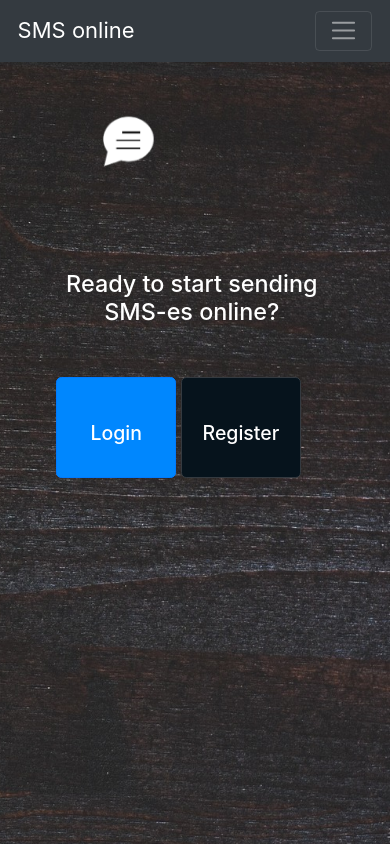
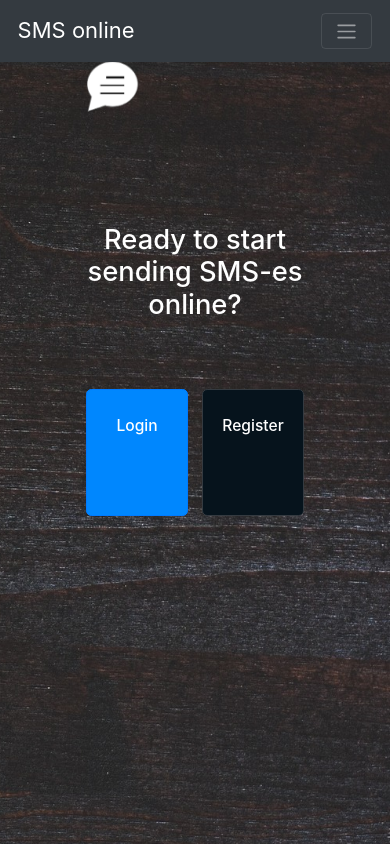
Before and after one commit to Stas1407/sms_online, a Django app: template templates/main/landing_page.html in a window 390 px wide. Run offline with Django 3.2, Linux system fonts and the light colour scheme; the template is opened without the code that fills it, so the values that code supplies are empty; some libraries are stand-ins or nearby versions.

Commit message:
landing page is now fully responsive

```diff
--- a/static/main/css/base.css
+++ b/static/main/css/base.css
@@ -7,12 +7,6 @@
   background-attachment: fixed;
   background-repeat: no-repeat;
   font-size: 110%;
-}
-
-@media (max-aspect-ratio: 16/9){
-  body, html{
-    background-image: url("../../backgrounds/mobile_bg.png");
-  }
 }
 
 #wrap {
--- a/static/main/css/landing_page.css
+++ b/static/main/css/landing_page.css
@@ -30,7 +30,6 @@
 }
 
 .custom{
-  height: 8vh;
   width: 20%;
   height: 120%;
   text-align: center;
@@ -49,97 +48,181 @@
     left: -5vh;
   }
   .content_div{
-    left: 25vh;
+    left: 15vh;
+  }
+}
+
+@media(max-width:1200px) and (min-height:900px){
+  .dymki{
+    top: 10vh;
+    left: -5vh;
   }
 }
 
 @media(max-width: 1200px) {
   .content_div{
     left: 15vh;
+    top: 30vh;
   }
 }
 
 @media(max-width: 800px) {
+  html, body{
+    background-image: url("../../backgrounds/mobile_bg.png");
+  }
+
   .content_div{
-    left: 6vh;
+    left: 0vh;
+    width: 100%;
     top: 30vh;
   }
 
   .custom{
+    width: 45%;
+  }
+
+  #main_text{
+    font-size: 6vw;
+  }
+
+  span{
     font-size: 3vw;
   }
 
-  #main_text{
-    font-size: 4vw;
+  .dymki{
+    left: -5vh;
+  }
+
+  .dymek5{
+    left: 100% !important;
   }
 }
 
-@media (max-aspect-ratio: 16/9){
+@media(max-width: 600px){
+  #main_text{
+    font-size: 7vw;
+  }
+}
+
+@media (pointer:none), (pointer:coarse) and (orientation: portrait){
+  body, html{
+    background-image: url("../../backgrounds/mobile_bg.png");
+    background-position: center;
+    background-attachment: fixed;
+    background-size: cover;
+    background-repeat: no-repeat;
+  }
+
   #main_text{
     font-size: 10vw;
   }
 
   .content_div{
-    position: relative;
-    display: block;
-    left: -3vh;
     top: 22vh;
-    margin: 0 auto;
+    left: 0;
+    width: 100%;
+  }
+
+  .col-md-12{
+    width: 100%;
+    padding: 0;
   }
 
   .custom{
-    width: 50%;
-    height: 7vh;
+    height: 9vh;
+    width: 45%;
   }
 
   span{
-    font-size: 5vw;
-  }
-
-  #login_bt{
-    position: absolute;
-    left: -5%;
-  }
-
-  #register_bt{
-    position: relative;
-    left: 30%;
+    font-size: 6vw;
   }
 
   .dymki{
+    top: -7vh;
+    left: -10vh;
+  }
+
+  .dymek5{
+    left: 100% !important;
+  }
+}
+
+@media (pointer:none), (pointer:coarse) and (orientation: landscape){
+  body, html{
+    background-image: url("../../backgrounds/mobile_bg.png");
+    background-repeat: no-repeat;
+  }
+
+  #main_text{
+    font-size: 7vw;
+  }
+
+  .content_div{
+    top: 15vh;
+    left: 0;
+    width: 100%;
+  }
+
+  .col-md-12{
+    width: 100%;
+    padding: 5%;
+  }
+
+  .custom{
+    margin-top: 2vh;
+    height: 16vh;
+    width: 45%;
+  }
+
+  span{
+    font-size: 4vw;
     position: relative;
-    top: 4vh;
-    left: -18vh;
+
+  }
+
+  .dymki{
+    top: -40vh;
+    left: -20vh;
+  }
+  .dymek5{
+    left: 100% !important;
   }
 }
 
 @media (pointer:none), (pointer:coarse) and (orientation: landscape) and (min-width: 700px){
   #main_text{
-    font-size: 6vw;
+    font-size: 7vw;
   }
 
   .dymki{
-    top: -2vh;
+    top: -15vh;
   }
 
   .custom{
-    display: flex;
-    align-items: center;
-    justify-content: center;
-    width: 45%;
+    width: 45% !important;
     height: 12vh;
   }
 
   #register_bt{
-    margin-left: 16% !important;
     background-color: #06131C;
   }
 
   #login_bt{
-    margin-left: 4% !important;
     background-color: #0087FE;
   }
 }
+
+@media (pointer:none), (pointer:coarse) and (orientation: landscape) and (min-width: 1000px){
+  .dymki{
+    top: -20vh;
+  }
+
+  .custom{
+    width: 45% !important;
+    height: 15vh;
+  }
+}
+
 
 
 @keyframes wobble {
--- a/todo.txt
+++ b/todo.txt
@@ -51,7 +51,7 @@
     {% comment %} - store somehow user choice about adding him to groups {% endcomment %}
     {% comment %} - in group_search view only users that agree to it (conversation isn't started until it has 2 messages) {% endcomment %}
 {% comment %} 8. Add unread messages notification on the home page {% endcomment %}
-9. Make code readable
+{% comment %} 9. Make code readable {% endcomment %}
 10. Make everything more responsive.
 11. Check security
 12. Hosting - docker?, heroku
```
Also changed, not shown: templates/main/landing_page.html (line endings or trailing spaces).
